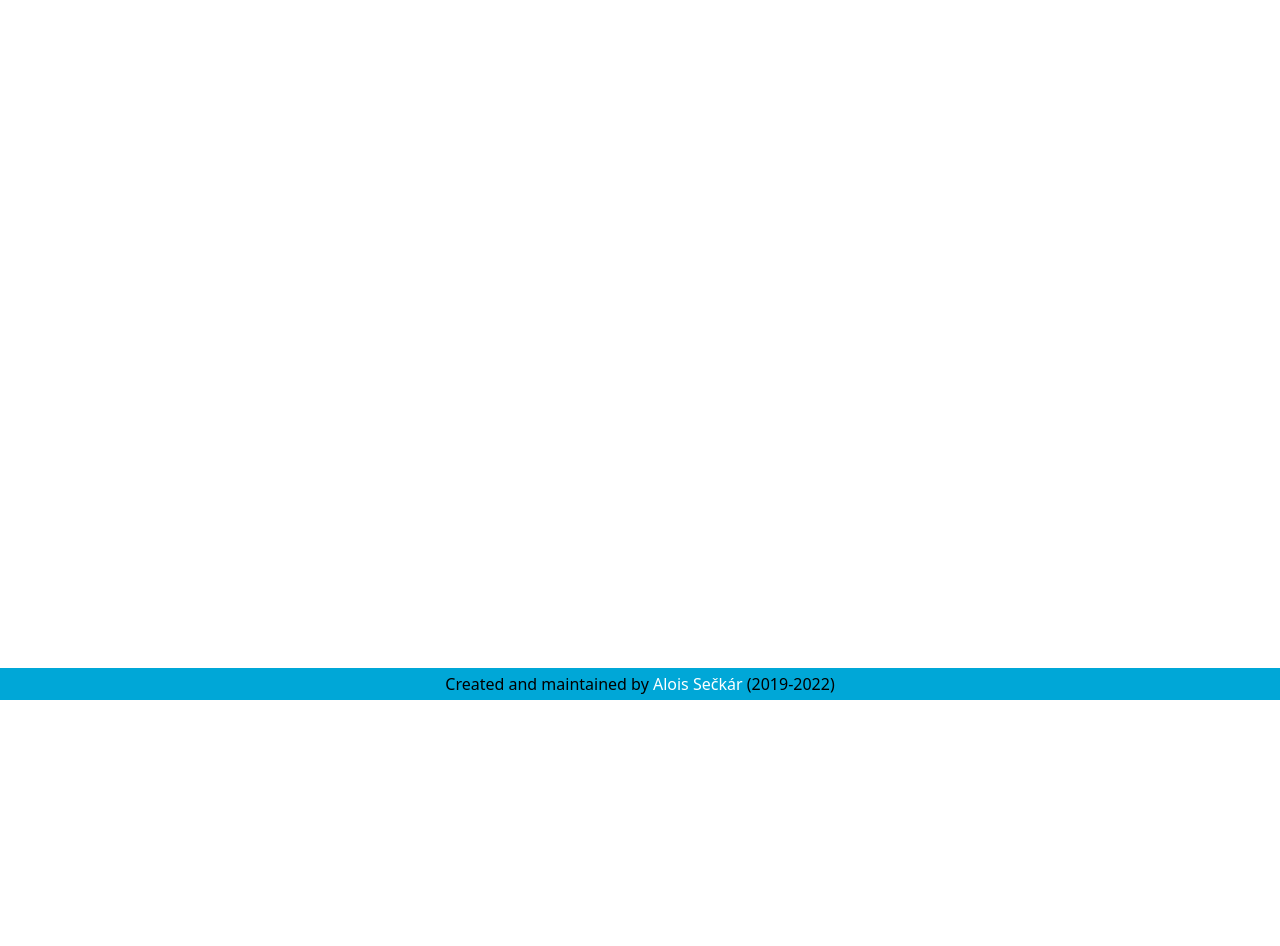
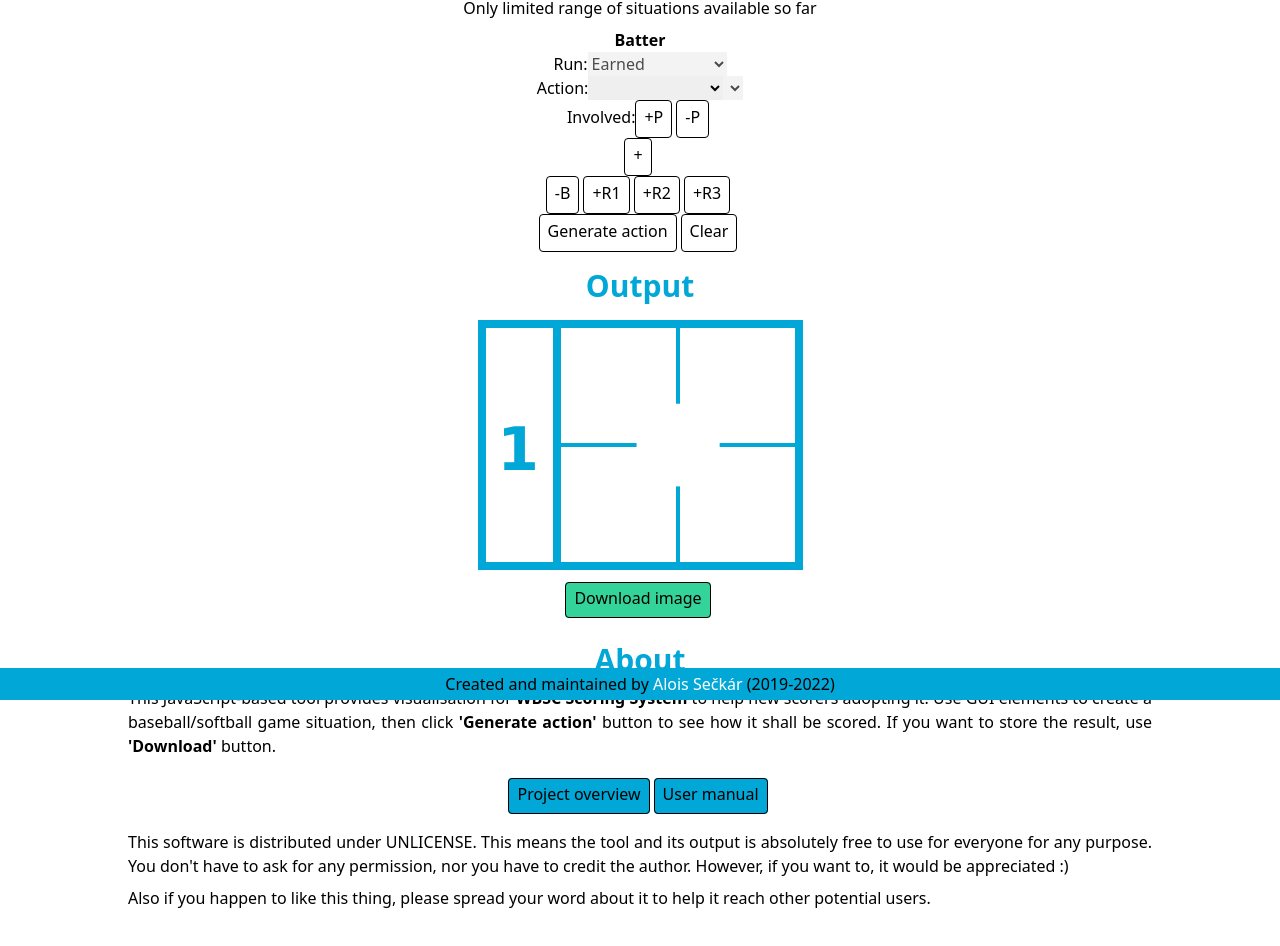
Before and after one commit to AloisSeckar/WBSC-Scoring, a Nuxt app: page / in a window 1280 px wide. Shown: the part 100-1046 px from the top of the page. Before the commit the page ends 800 px from the top, so only its background shows below. Built offline with nearby package versions, Linux system fonts and the light colour scheme.

Commit message:
converting more content

```diff
--- a/assets/css/tailwind.css
+++ b/assets/css/tailwind.css
@@ -17,6 +17,10 @@
 		@apply mb-2
 	}
 
+	img {
+		@apply mb-4
+	}
+
 	.list-disc {
 		@apply ml-6
 	}
@@ -27,8 +31,11 @@
 	.btn-top {
 		@apply bg-gray-400 hover:bg-gray-200
 	}
-	.btn-home {
+	.btn-link {
 		@apply bg-wbsc-blue hover:bg-sky-300
+	}
+	.btn-download {
+		@apply bg-emerald-400 hover:bg-emerald-300
 	}
 
 	.demo {
--- /dev/null
+++ b/components/NavButtons.vue
@@ -0,0 +1,6 @@
+<template>
+    <div class="mt-6">
+        <NuxtLink class="btn btn-top" to="#">Back to top</NuxtLink>
+        <NuxtLink class="btn btn-link" to="/">Back to homepage</NuxtLink>
+    </div>
+</template>
--- a/composables/wbsc-eval.js
+++ b/composables/wbsc-eval.js
@@ -641,3 +641,7 @@ function processInput(input, batter, origBase) {
         }
     }
 }
+
+export {
+    changeBaseAction, changeSpecificAction, changeBase, processInput
+}
--- a/composables/wbsc-input.js
+++ b/composables/wbsc-input.js
@@ -484,3 +484,7 @@ function getProperLocationForInputs(group) {
 
     return hook;
 }
+
+export {
+    renderActionButtons, renderInputs
+}
--- a/composables/wbsc-output.js
+++ b/composables/wbsc-output.js
@@ -993,3 +993,7 @@ function drawExtraErrorAdvanceToHP(startsAt3B) {
 
     drawArrow(gap + hOffset, h2 + length, gap + hOffset,  h2 + length + 20);
 }
+
+export {
+    drawBackground, renderAction
+}
--- a/composables/wbsc-processor.js
+++ b/composables/wbsc-processor.js
@@ -275,3 +275,7 @@ function removeDuplicateConnectors() {
         window.concurrentPlays.shift();
     }
 }
+
+export {
+    processAction
+}
--- a/composables/wbsc-validation.js
+++ b/composables/wbsc-validation.js
@@ -162,3 +162,7 @@ function attachValidation(input, validation) {
 
     return input;
 }
+
+export {
+    checkUserInput
+}
--- a/pages/help.vue
+++ b/pages/help.vue
@@ -1,144 +1,174 @@
 <template>
     <div>
-
-        <div class="container wbsc-paragraph"></div>
-
-        <div class="container wbsc-paragraph">
-
         <h2>WORKING WITH WBSC SCORING CREATOR</h2>
 
-            <div class="row">
-                <div class="col-12">
-                    <p>The basic idea is pretty simple - you build up your input and when you hit "Generate action", the
+        <div class="mb-2">
+            <p>
+                The basic idea is pretty simple - you build up your input and when you hit "Generate action", the
                 outcome will be displayed in "Output" section. It is designed to look like (blue) WBSC paper
                 scoresheet to give the most precise experience of how similar action should be written down
                 watching the game on the field. Couple of validations run above the input to avoid impossible
-                        plays or at least make them less probable.</p>
-                    <p>There are a few premises to have in mind:</p>
+                plays or at least make them less probable.
+            </p>
+            <p>
+                There are a few premises to have in mind:
+            </p>
             <ul class="list-disc">
-                        <li>The program always renders only ONE PLAY AT ONCE. It may consist of more situations
+                <li>
+                    The program always renders only ONE PLAY AT ONCE. It may consist of more situations
                     (theoretically up to 10 separate actions), but all of them are meant to happen during the
-                            same pitch (or the same time between pitches). You cannot follow the flow of a game.</li>
-                        <li>Due to the above runner being placed on base is indicated with red astrisk mark. This is no
+                    same pitch (or the same time between pitches). You cannot follow the flow of a game.
+                </li>
+                <li>
+                    Due to the above runner being placed on base is indicated with red astrisk mark. This is no
                     offical scoring abbreviation, it is just to indicate there was SOME play, but we don't cover
                     it and don't care about it. The only exception from this is a potentional tiebreaker (TIE)
-                            run.</li>
-                        <li>Batting order always starts from 1. Depending on number of players involved, the output can
+                    run.
+                </li>
+                <li>
+                    Batting order always starts from 1. Depending on number of players involved, the output can
                     show players 1-4. It is neither possible to select different initial order, nor skip some
-                            players in between.</li>
+                    players in between.
+                </li>
             </ul>
-                </div>
         </div>
 
         <h2>CONTROLS</h2>
 
         <h3>Basics</h3>
-            <div class="row">
-                <div class="col-12">
+        <div class="mb-2">
             <p>When you enter the site, you'll see a basic input prepared to put in batter's action:</p>
             <img src="@/01-basic-input.png" width="800" height="auto" />
-                    <p>Underneath there is basic output form consisting of empty scoresheet element and a "Download
-                        image" button:</p>
+
+            <p>
+                Underneath there is basic output form consisting of empty scoresheet element and a "Download
+                image" button:
+            </p>
             <img src="@/02-basic-output.png" width="300" height="auto" />
-                </div>
         </div>
 
         <h3>Entering first play</h3>
-            <div class="row">
-                <div class="col-12">
-                    <p>Note you cannot select from <strong>Run</strong> combobox by default, because it requires a play
-                        that ends up safe at home base. This option will be covered later in more advanced topics.</p>
-                    <p>You start by picking an option from first <strong>Action</strong> combobox containing groups of
-                        possible situations. Internally this is called a "base action":</p>
+        <div class="mb-2">
+            <p>
+                Note you cannot select from <strong>Run</strong> combobox by default, because it requires a play
+                that ends up safe at home base. This option will be covered later in more advanced topics.
+            </p>
+            <p>
+                You start by picking an option from first <strong>Action</strong> combobox containing groups of
+                possible situations. Internally this is called a "base action":
+            </p>
             <img src="@/03-base-action.png" width="200" height="auto" />
-                    <p>Based on the selection the second combobox become active and being filled with concrete plays.
+
+            <p>
+                Based on the selection the second combobox become active and being filled with concrete plays.
                 This is called a "specific action". The options are grouped into "safe" and "out" situations:
             </p>
             <img src="@/04-specific-action.png" width="400" height="auto" />
-                    <p>Third element of every action is called <strong>Involved</strong>. This means defensive player
+
+            <p>
+                Third element of every action is called <strong>Involved</strong>. This means defensive player
                 position(s) or locations on the field (in certain cases). The availability of those UI elements
                 depends on specific action selection. For some plays there is no additional information allowed,
                 for some there is exactly one or exactly two options. For the rest you can select 1-4. You add
                 new inputs with green "+P" button and remove them with red "-P" button. When it is not possible
-                        to add/remove inputs, the buttons are not enabled.</p>
+                to add/remove inputs, the buttons are not enabled.
+            </p>
             <img src="@/05-involved.png" width="auto" height="50" />
+
             <p>Once you are ready to render the output of your play, hit blue "Generate action" button:</p>
             <img src="@/06-generate.png" width="auto" height="50" />
+
             <p>Outcome will be printed into scoresheet:</p>
             <img src="@/07-result.png" width="300" height="auto" />
-                    <p>You can download the result to preserve it either by right clicking it and pick up from the
-                        context menu or by green "Download image" button:</p>
+
+            <p>
+                You can download the result to preserve it either by right clicking it and pick up from the
+                context menu or by green "Download image" button:
+            </p>
             <img src="@/08-download.png" width="auto" height="50" />
-                </div>
         </div>
 
         <h3>Advanced - Runners</h3>
 
-            <div class="row">
-                <div class="col-12">
-                    <p>Actions are not limited to batter only. There is a toolbar that allows you picking up which
-                        players were involved:</p>
+        <div class="mb-2">
+            <p>
+                Actions are not limited to batter only. There is a toolbar that allows you picking up which
+                players were involved:
+            </p>
             <img src="@/09-pick-players.png" width="auto" height="50" />
-                    <p>The buttons are labeled "B" for the batter and "R1-R3" for the runners starting at respective
+
+            <p>
+                The buttons are labeled "B" for the batter and "R1-R3" for the runners starting at respective
                 base. When any of the buttons is selected, it has red color and "-" before the label.
                 Corresponding set of inputs is rendered. Buttons that are green with "+" before the label mean
                 that position is currently not used. Clicking on any of the buttons will alter its state. Eg.
-                        clicking on "+R1" will result into:</p>
+                clicking on "+R1" will result into:
+            </p>
             <img src="@/10-runner-input.png" width="800" height="auto" />
-                    <p>Another click will hide it again. You can choose any combination with or without the batter and
-                        with or without the runners. The only requirement is to have at least one player selected.</p>
-                    <p>Runner's input is slightly different from the batter's and there are also minor differencies
+
+            <p>
+                Another click will hide it again. You can choose any combination with or without the batter and
+                with or without the runners. The only requirement is to have at least one player selected.
+            </p>
+            <p>
+                Runner's input is slightly different from the batter's and there are also minor differencies
                 between the bases. The selection of base and specific actions is adjusted to show relevant
-                        plays.</p>
-                    <p>For 1st and 2nd base. There is a "Tiebreak" checkbox. If it is checked, runner doesn't appear on
+                plays.
+            </p>
+            <p>
+                For 1st and 2nd base. There is a "Tiebreak" checkbox. If it is checked, runner doesn't appear on
                 base with generic red asterisk, but instead the symbol TIE is used (which is how WBSC scores
-                        tiebreaker runners).</p>
-                    <p>From the "Base" combobox you pick the base, that runner gains with current action. Obviously, the
+                tiebreaker runners).
+            </p>
+            <p>
+                From the "Base" combobox you pick the base, that runner gains with current action. Obviously, the
                 options are adjusted depending on which base we are currently on. If you need runner to stay on
-                        current base, you don't do it here, but instead you pick "No advance" from "Action" menu.</p>
-                    <p>If play that results into safe situation at home plate is selected, combobox "Run" becomes
+                current base, you don't do it here, but instead you pick "No advance" from "Action" menu.
+            </p>
+            <p>
+                If play that results into safe situation at home plate is selected, combobox "Run" becomes
                 active. Then you pick from "Earned" / "Unearned" / "Team unearned" options. This featuere is
                 here just to show differencies between each variant. During the game it depends on broader
                 context, but here we always score just one separate action. "Run" is also possible for the
-                        batter, but only for "Hit - Homerun" plays.</p>
+                batter, but only for "Hit - Homerun" plays.
+            </p>
             <img src="@/11-type-of-run.png" width="auto" height="100" />
-                </div>
         </div>
 
         <h3>Advanced - Extra inputs</h3>
 
-            <div class="row">
-                <div class="col-12">
-                    <p>If needed, there can be more than one situation chained together with the initial action. You can
-                        use green "+" button under "Involved" section to render new group of inputs:</p>
+        <div class="mb-2">
+            <p>
+                If needed, there can be more than one situation chained together with the initial action. You can
+                use green "+" button under "Involved" section to render new group of inputs:
+            </p>
             <img src="@/12-plus-action.png" width="auto" height="50" />
+
             <p>The box with new inputs renders directy below:</p>
             <img src="@/13-extra-input.png" width="800" height="auto" />
+
             <p>If you change your mind, you hide and thus disable extra inputs with red "-" button:</p>
             <img src="@/14-minus-action.png" width="auto" height="50" />
-                    <p>For the batter there can be up to 3 extra inputs (one situation at each base). If you decide to
+
+            <p>
+                For the batter there can be up to 3 extra inputs (one situation at each base). If you decide to
                 remove them again, you have to start from the last (only the last "-" button is enabled). For
                 the runners, the number of possible extra inputs logically decreases as the home plate getting
                 near (0-2 for 1st base, 0-1 for 2nd base and none for 3rd base, as the first action already
                 moved that runner home). The selection of actions is naturally different for the batter
-                        (becoming batter runner) and the other runners. The other functions are the same.</p>
-                </div>
+                (becoming batter runner) and the other runners. The other functions are the same.
+            </p>
         </div>
 
         <h3>Advanced - Reset form</h3>
 
-            <div class="row">
-                <div class="col-12">
+        <div class="mb-2">
             <p>You can use yellow "Clear" button to quickly reset inputs into initial state with simple batter's
                 action input only and everything cleared.</p>
             <img src="@/15-clear.png" width="auto" height="50" />
         </div>
-            </div>
 
-        </div>
-
-        <a class="btn btn-secondary" href="#" role="button">Back to top</a>
-        <a class="btn btn-primary" href="index.html" role="button">Back to homepage</a>
+        <NavButtons />
 
     </div>
 </template>
--- a/pages/index.vue
+++ b/pages/index.vue
@@ -1,5 +1,58 @@
 <template>
-    <div>
-        Nuxtified WBSC Scoring
+    <div class="text-center">
+        <h2>Situation editor v0.11</h2>
+
+        <div class="container">
+            <div class="mb-2">
+                Only limited range of situations available so far
+            </div>
+            <div id="wbsc-inputs" class="mb-2">
+
+            </div>
+        </div>
+
+        <h2>Output</h2>
+
+        <canvas id="canvas" class="mx-auto my-4" width="325" height="250"></canvas>
+
+        <div class="mx-auto mb-8 w-48">
+            <!-- TODO downloading broken now -->
+            <a id="download-link" class="btn btn-download">Download image</a>
+        </div>
+
+        <h2>About</h2>
+
+        <div class="mt-2 text-justify">
+            <p>
+                This JavaScript-based tool provides visualisation for <b><a href="https://www.wbsc.org/">WBSC</a>
+                Scoring System</b> to help new scorers adopting it. Use GUI elements to create a baseball/softball
+                game situation, then click <strong>'Generate action'</strong> button to see how it shall be scored.
+                If you want to store the result, use <strong>'Download'</strong> button.
+            </p>
+        </div>
+        <div class="my-6">
+            <div class="text-center">
+                <NuxtLink class="btn btn-link" to="/project">Project overview</NuxtLink>
+                <NuxtLink class="btn btn-link" to="/help">User manual</NuxtLink>
+            </div>
+        </div>
+        <div class="mb-12 text-justify">
+            <p>
+                This software is distributed under <a href="http://unlicense.org/">UNLICENSE</a>. This means the
+                tool and its output is absolutely free to use for everyone for any purpose. You don't have to
+                ask for any permission, nor you have to credit the author. However, if you want to, it would be
+                appreciated :)
+            </p>
+            <p>
+                Also if you happen to like this thing, please spread your word about it to help it reach other
+                potential users.
+            </p>
+        </div>
     </div>
 </template>
+
+<script setup lang="ts">
+import init from '@/composables/wbsc-global';
+
+onMounted(() => init())
+</script>
```
Also changed, not shown: composables/wbsc-global.js (+9 -13 lines), composables/wbsc-html.js (+7 -0 lines), pages/project.vue (+11 -4 lines). Lines whose indentation alone changed are shown as unchanged.
